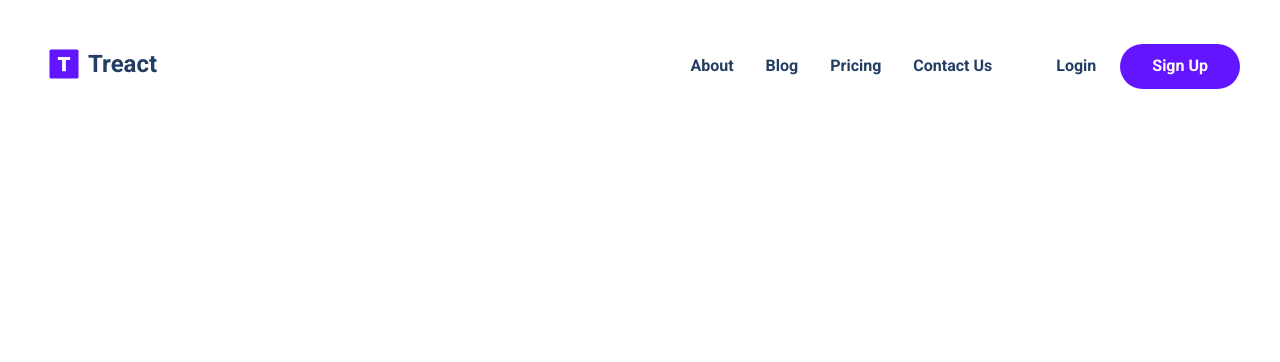
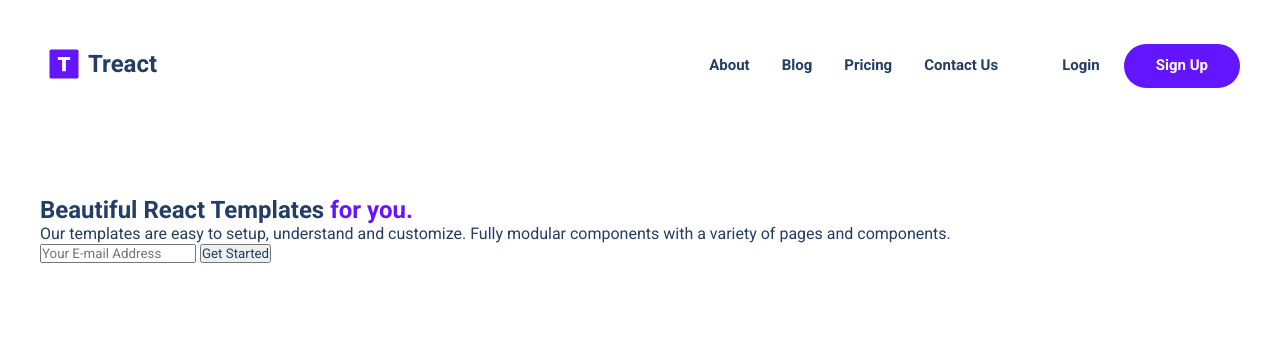
Before and after one commit to Samabolic/Final-Project, a plain HTML site: page index.html in a window 1280 px wide. Drawn offline with Linux system fonts and the light colour scheme.

Commit message:
starting header

```diff
--- a/index.html
+++ b/index.html
@@ -30,6 +30,20 @@
         </button>
       </div>
     </nav>
+    <header>
+      <div class="container">
+        <div class="row">
+          <div class="header__description">
+            <h1>Beautiful React Templates <span class="purple">for you.</span></h1>
+            <p>Our templates are easy to setup, understand and customize. Fully modular components with a variety of pages and components.</p>
+            <div class="header__email">
+              <input type="text" class="header__input--email" placeholder="Your E-mail Address">
+              <button class="header__email--btn">Get Started</button>
+            </div>
+          </div>
+        </div>
+      </div>
+    </header>
   </section>
 </body>
 </html>
--- a/styles.css
+++ b/styles.css
@@ -23,7 +23,7 @@ a {
 }
 
 .row__narrow {
-  width: narrow;
+  width: 100%;
   max-width: 1024px;
   margin: 0 auto;
 }
@@ -88,7 +88,7 @@ nav {
 .nav__link {
   margin-left: 16px;
   position: relative;
-  font-size: 16px;
+  font-size: 15px;
   font-weight: bold;
   padding: 8px;
   border-bottom: 2px solid transparent;
```
